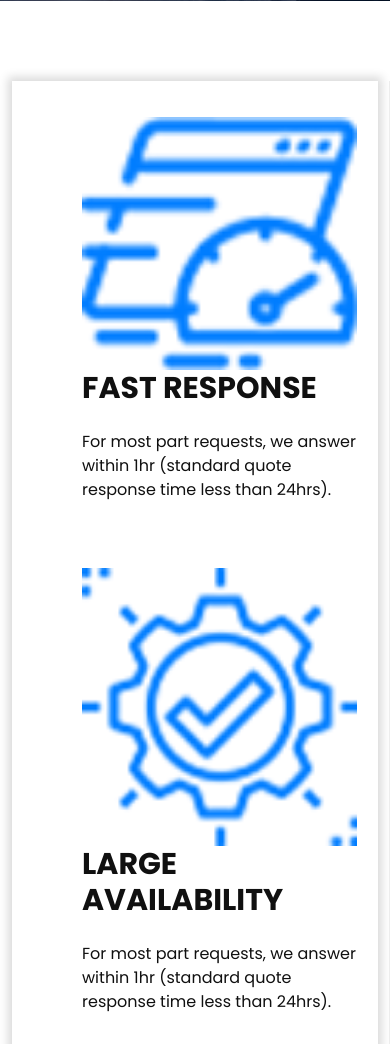
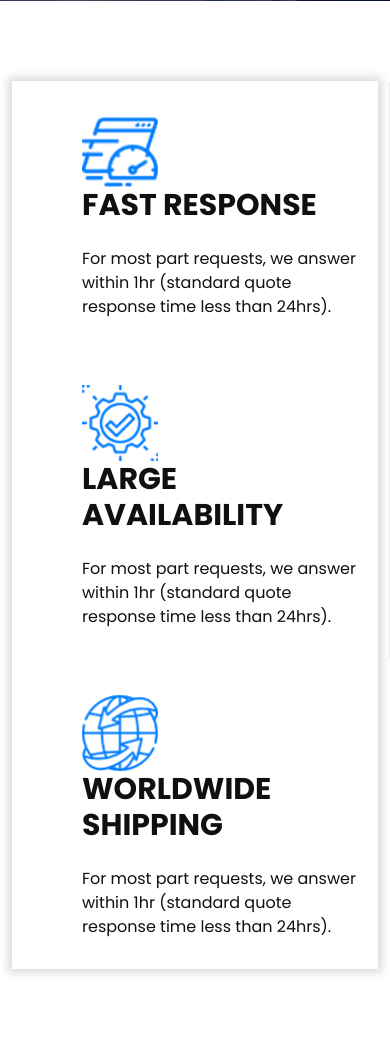
Before and after one commit to razibhosen24/trade, a plain HTML site: page index.html in a window 390 px wide. Shown: the part 409-1453 px from the top of the page. Drawn offline with Linux system fonts and the light colour scheme.

Commit message:
responsive update

```diff
--- a/index.html
+++ b/index.html
@@ -193,7 +193,7 @@
                   <div class="wch_wpt">
                     <!-- 1st row -->
                     <div class="row">
-                      <div class="col-lg-4">
+                      <div class="col-lg-4 col-md-12 col-4">
                         <div class="wc_icon">
                           <img src="images/icon/fast.png" alt="" class="w-100">
                         </div>
@@ -219,7 +219,7 @@
                   <div class="wch_wpt">
                     <!-- 1st row -->
                     <div class="row">
-                      <div class="col-lg-4">
+                      <div class="col-lg-4 col-md-12 col-4">
                         <div class="wc_icon">
                           <img src="images/icon/watch.png" alt="" class="w-100">
                         </div>
@@ -246,12 +246,12 @@
                   <div class="wch_wpt">
                     <!-- 1st row -->
                     <div class="row">
-                      <div class="col-lg-4">
+                      <div class="col-lg-4 col-md-12 col-4">
                         <div class="wc_icon">
                           <img src="images/icon/watcht.png" alt="" class="w-100">
                         </div>
                       </div>
-                      <div class="col-lg-8">
+                      <div class="col-lg-8 col-12">
                         <div class="wc_hd">
                           <h2>Worldwide Shipping</h2>
                         </div>
```
